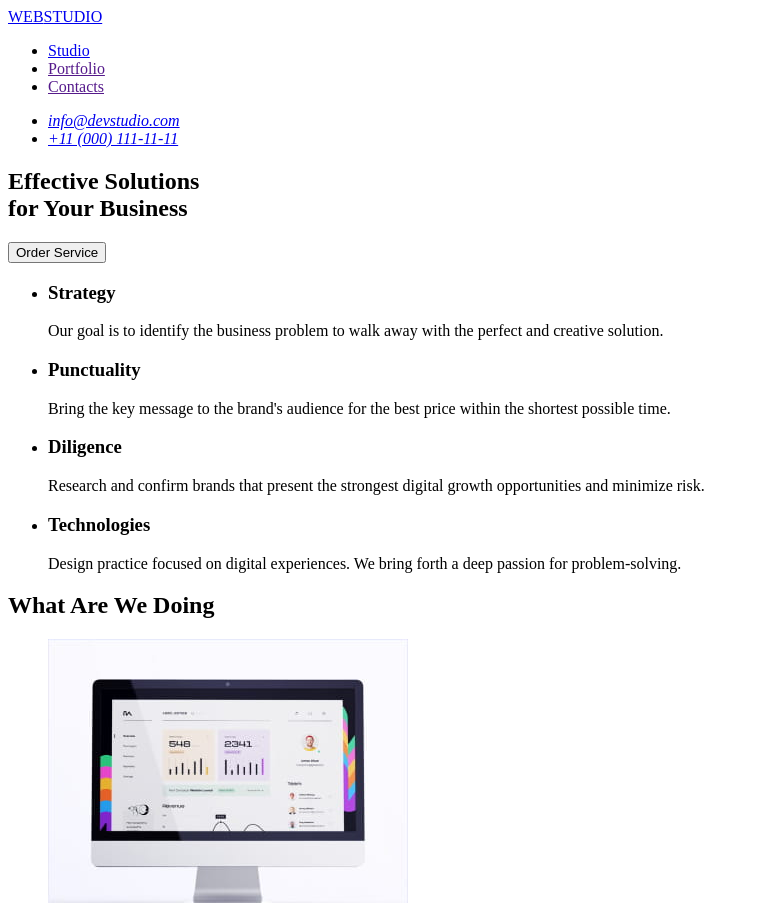
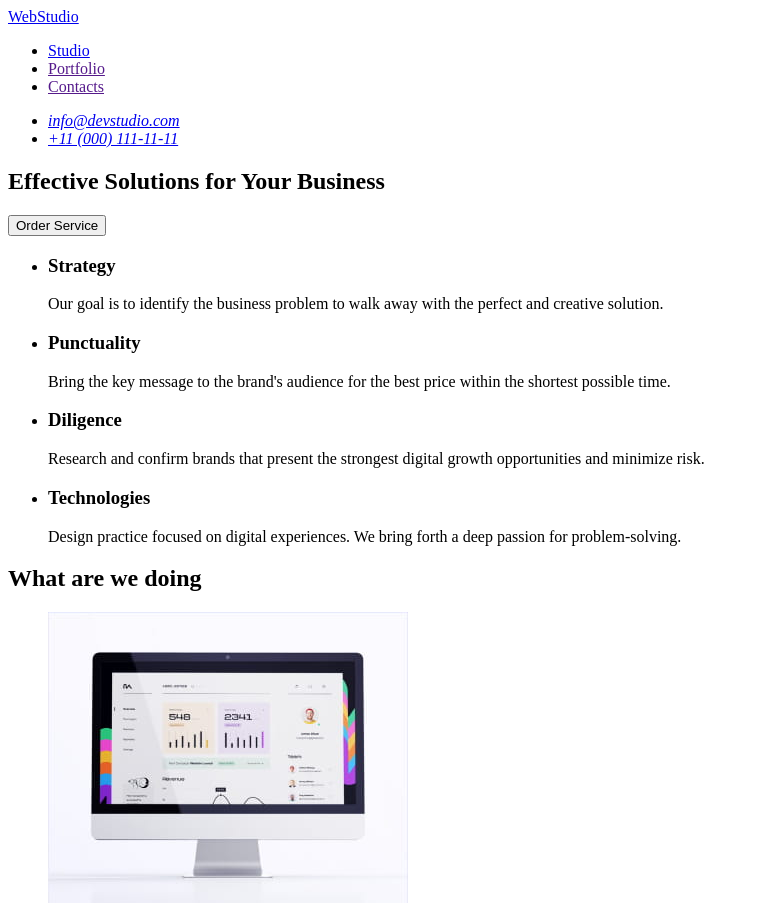
Before and after one commit to LinaPechenik/goit-markup-hw-01, a plain HTML site: page index.html in a window 1280 px wide. Shown: the top 903 px of the page, without its empty margins (0-759 px from the left). Drawn offline with Linux system fonts and the light colour scheme.

Commit message:
правки 1

```diff
--- a/index.html
+++ b/index.html
@@ -8,8 +8,8 @@
 
   <body>
     <header>
-      <a href="./index.html"><span>WEB</span>STUDIO</a>
       <nav>
+        <a href="./index.html">WebStudio</a>
         <ul>
           <li>
             <a href="./index.html">Studio</a>
@@ -38,10 +38,7 @@
     <main>
       <!--Hero section-->
       <section>
-        <h1>
-          Effective Solutions <br />
-          for Your Business
-        </h1>
+        <h1>Effective Solutions for Your Business</h1>
         <button type="button">Order Service</button>
       </section>
 
@@ -82,7 +79,7 @@
 
       <!--чим ми займаємось-->
       <section>
-        <h2>What Are We Doing</h2>
+        <h2>What are we doing</h2>
         <ul>
           <li>
             <img
@@ -160,7 +157,7 @@
     </main>
 
     <footer>
-      <a href="./index.html"><span>WEB</span>STUDIO</a>
+      <a href="./index.html">WebStudio</a>
       <p>
         Increase the flow of customers and sales for your business with digital
         marketing & growth solutions.
```
